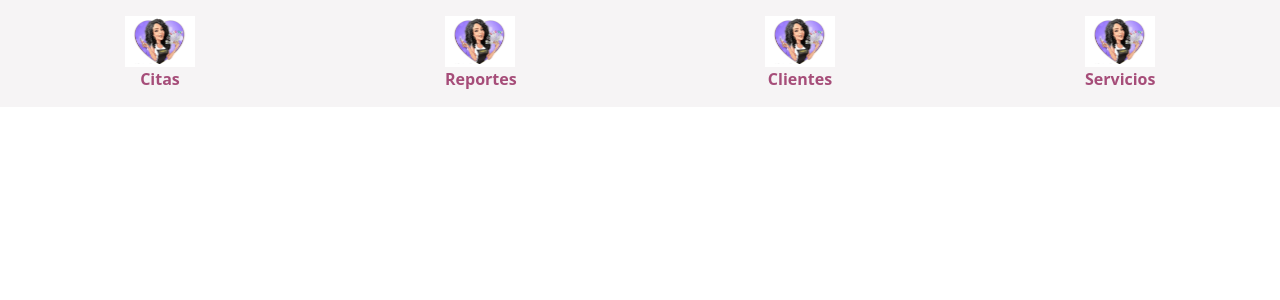
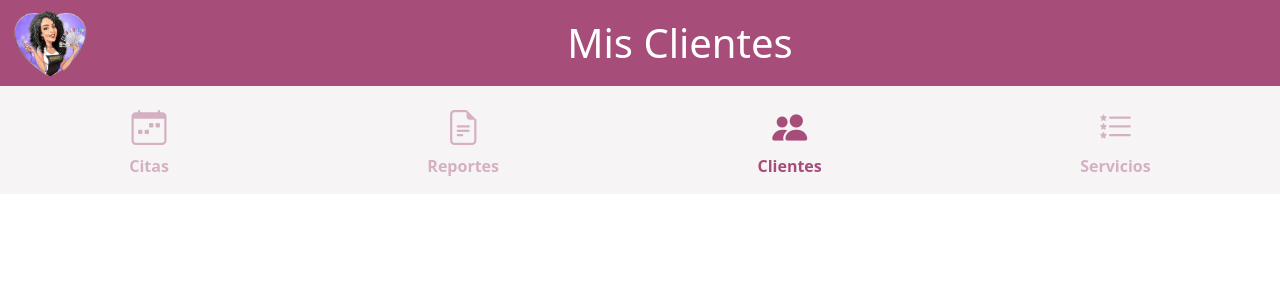
Before and after one commit to paulamelo1994/nazzynails, a React (Create React App) app in the folder Front/: page /clientes in a window 1280 px wide. Shown: the top 300 px of the page. Built offline with nearby package versions, Linux system fonts and the light colour scheme.

Commit message:
Navbar y Header terminado

```diff
--- a/Front/package.json
+++ b/Front/package.json
@@ -7,6 +7,7 @@
     "@testing-library/react": "^11.1.0",
     "@testing-library/user-event": "^12.1.10",
     "bootstrap": "^5.1.0",
+    "bootstrap-icons": "^1.5.0",
     "react": "^17.0.2",
     "react-dom": "^17.0.2",
     "react-router-dom": "^5.2.0",
--- a/Front/src/assets/css/App.css
+++ b/Front/src/assets/css/App.css
@@ -3,3 +3,17 @@
     display: flex;
     flex-direction: column;
 }
+
+.header {
+    background: var(--main-color);
+    color: #fff;
+    display: flex;
+    align-items: center;
+    justify-content: space-between;
+    padding: 10px;
+}
+
+.header h2 {
+    font-weight: 500;
+    margin: auto;
+}
--- a/Front/src/assets/css/Login.css
+++ b/Front/src/assets/css/Login.css
@@ -59,3 +59,9 @@
     color: var(--main-color);
     transition: all .2s ease-in;
 }
+
+@media (max-height: 600px) {
+    .form__login {
+        margin: 20px auto;
+    }
+}
--- a/Front/src/assets/css/Navbar.css
+++ b/Front/src/assets/css/Navbar.css
@@ -1,21 +1,25 @@
+@import '~bootstrap-icons/font/bootstrap-icons';
 #menu {
     background: #f6f4f5;
 }
 
 ul li {
-    max-width: 70px;
-    min-width: 30px;
-    text-align: center;
+    margin: 0 20px;
+    opacity: .4;
+}
+
+.icon__active {
+    opacity: 1;
 }
 
 ul li a {
     font-weight: 600;
     color: var(--main-color);
+    text-align: center;
 }
 
-ul li a img {
-    object-fit: cover;
-    width: 100%;
+ul li a i {
+    font-size: 35px;
 }
 
 @media (max-width: 600px) {
--- a/Front/src/components/App.jsx
+++ b/Front/src/components/App.jsx
@@ -1,5 +1,6 @@
 import { Switch, Route, useLocation } from 'react-router-dom'
 import '../assets/css/App.css';
+import logo from '../assets/icons/nazza-logo.png'
 
 import Login from './Login'
 import Navbar from './Navbar';
@@ -8,7 +9,21 @@ const App = () => {
   const location = useLocation()
   const loginPath = location.pathname !== '/login'
 
+  const labels = {
+    '': 'Mis Solicitudes',
+    'reportes': 'Mis Reportes',
+    'clientes': 'Mis Clientes',
+    'servicios': 'Mis Servicios',
+  }
+  const Header = () => (
+    <header className="header" href="#">
+      <img src={logo} alt="logo header" width="80px" />
+      <h2 className="display-6">{labels[location.pathname.substring(1)]}</h2>
+    </header>
+  )
+
   return <div className="App" style={{background: !loginPath && 'var(--main-color'}}>
+      { loginPath && <Header/>}
       { loginPath && <Navbar/>}
       <Switch>
         <Route exact path='/login'>
--- a/Front/src/components/Navbar.jsx
+++ b/Front/src/components/Navbar.jsx
@@ -1,27 +1,24 @@
 import React from 'react'
-import { Link } from 'react-router-dom'
+import { Link, useLocation } from 'react-router-dom'
 import '../assets/css/Navbar.css'
-import icon from '../assets/icons/logo.png'
+
 const Navbar = () => {
-    const Icon = (name, img, link) => (
-        <Link to={link} className="nav-link" style={{color: 'var(--main-color)'}}>
-            <img src={img} alt={`${name} - icono`} />
-            <span>{name}</span>
-        </Link>
+    const location = useLocation()
+    const Icon = (propsIcon) => (
+        <li className={`nav-item ${location.pathname === propsIcon.link && 'icon__active'}`}>
+            <Link to={propsIcon.link} className="nav-link d-flex flex-column" style={{color: 'var(--main-color)'}}>
+                <i className={propsIcon.className}></i>
+                <span>{propsIcon.name}</span>
+            </Link>
+        </li>
     )
 
-    const icons = [
-        Icon('Citas', icon, '/'),
-        Icon('Reportes', icon, '/'),
-        Icon('Clientes', icon, '/'),
-        Icon('Servicios', icon, '/login'),
-    ]
     return <nav id="menu" className="navbar w-100">
-        <ul className="navbar-nav mr-auto mt-2 mt-lg-0 flex-row justify-content-around  w-100">
-            {icons.map((i, key) => <li key={key} className="nav-item">
-                {i}
-                </li>
-            )}
+        <ul className="navbar-nav mr-auto mt-lg-0 flex-row justify-content-around  w-100">
+            <Icon className="bi bi-calendar-week" link="/" label="Mis Solicitudes" name="Citas"/>
+            <Icon className="bi bi-file-earmark-text" link="/reportes" label="Mis Reportes" name="Reportes"/>
+            <Icon className="bi bi-people-fill" link="/clientes" label="Mis Clientes" name="Clientes"/>
+            <Icon className="bi bi-list-stars" link="/servicios" label="Mis Servicios" name="Servicios"/>
         </ul>
     </nav>
 }
```
Also changed, not shown: 2 other files (tests, documents, lock files or other folders).
